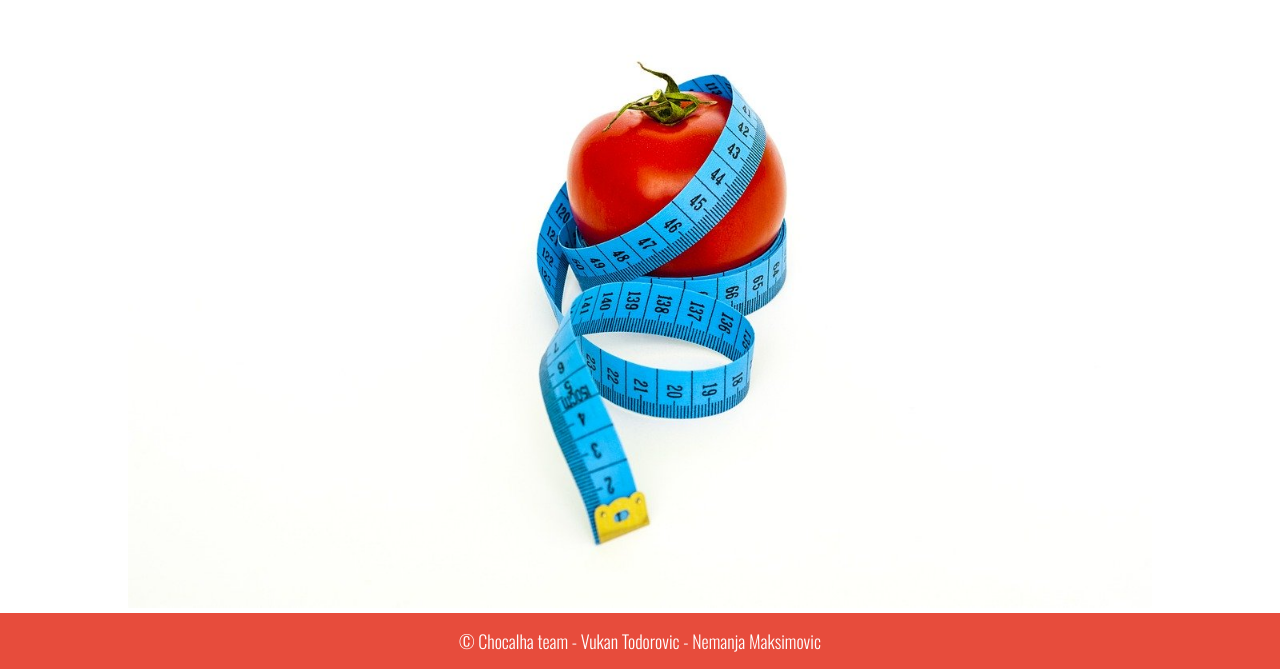
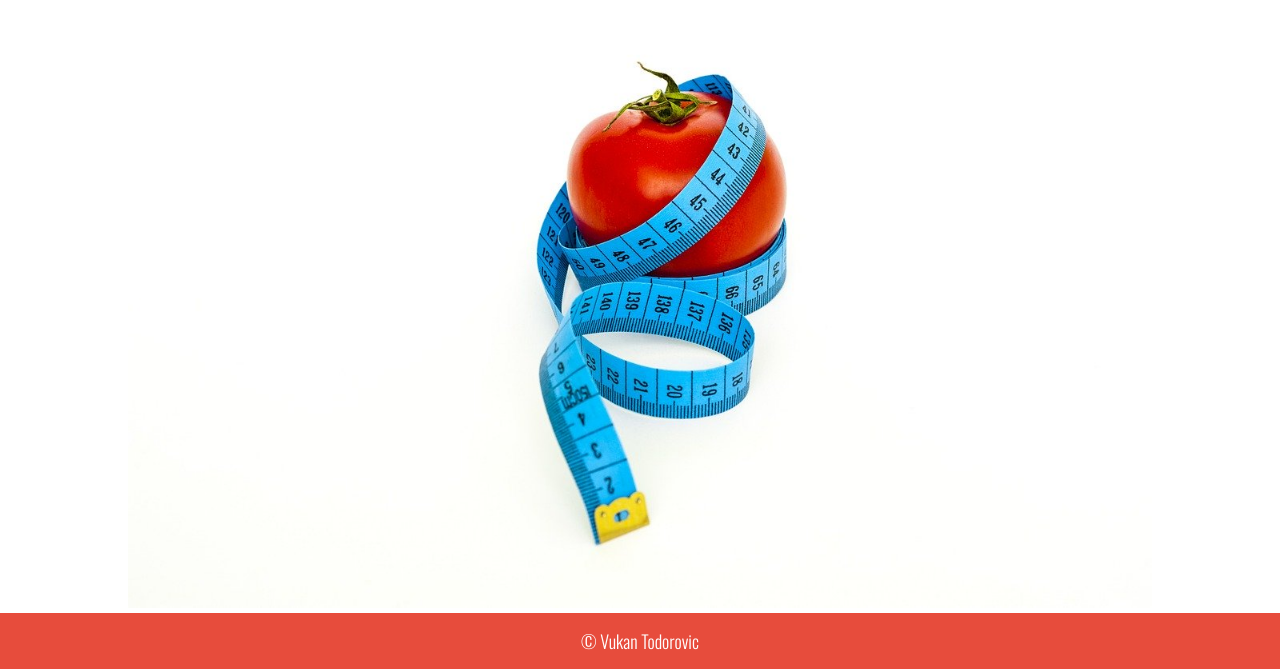
Before and after one commit to Vukancos/Beginner-HTML5-CSS3-Project-1, a plain HTML site: page index.html in a window 1280 px wide. Shown: the part 1295-1964 px from the top of the page. Drawn offline with nearby package versions, Linux system fonts and the light colour scheme.

Commit message:
Update index.html

```diff
--- a/index.html
+++ b/index.html
@@ -62,7 +62,7 @@ Lorem Ipsum - Generates Lorem Ipsum text automatically in any Brackets document.
         </section>
 
         <footer>
-            <p>&copy; Chocalha team - Vukan Todorovic - Nemanja Maksimovic</p>
+            <p>&copy; Vukan Todorovic</p>
         </footer>
     </div>
 
```
